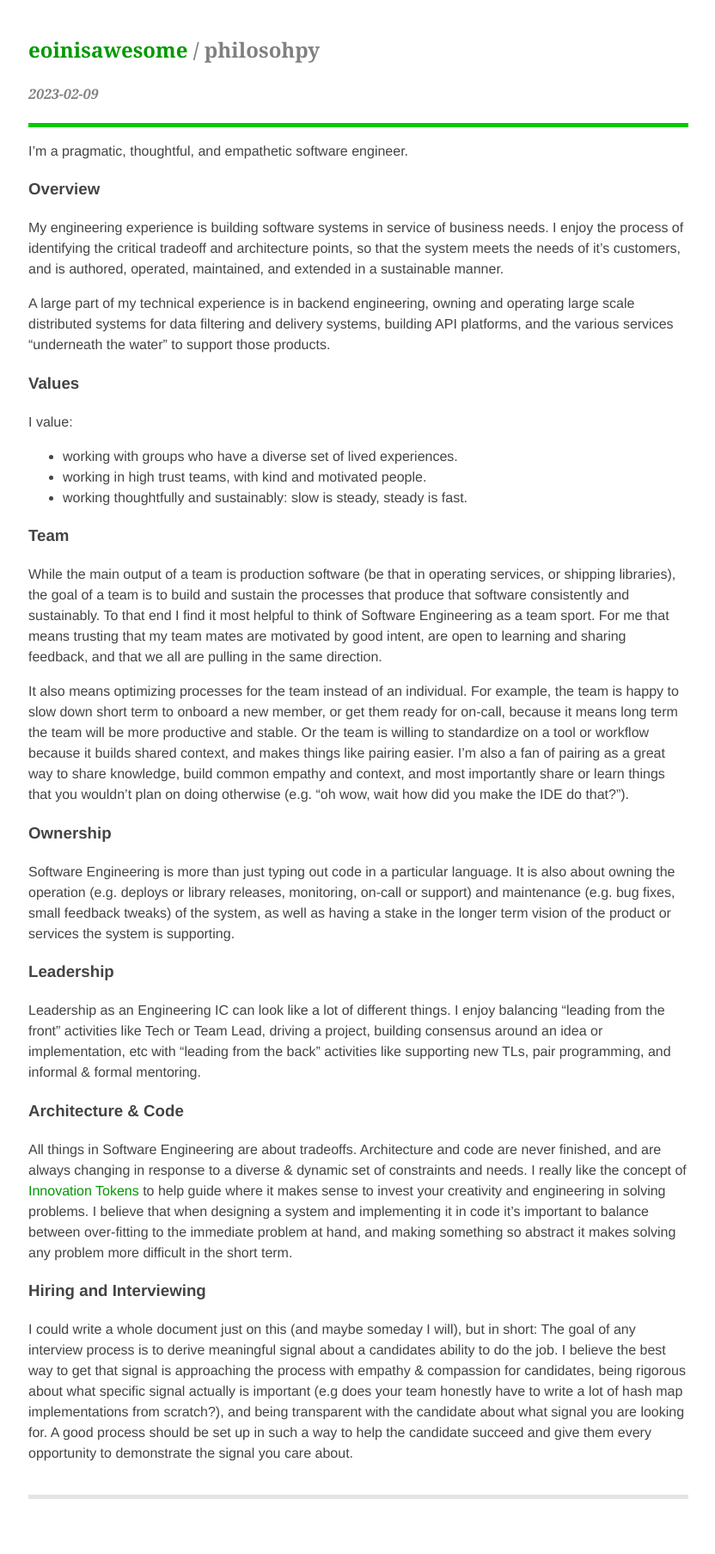
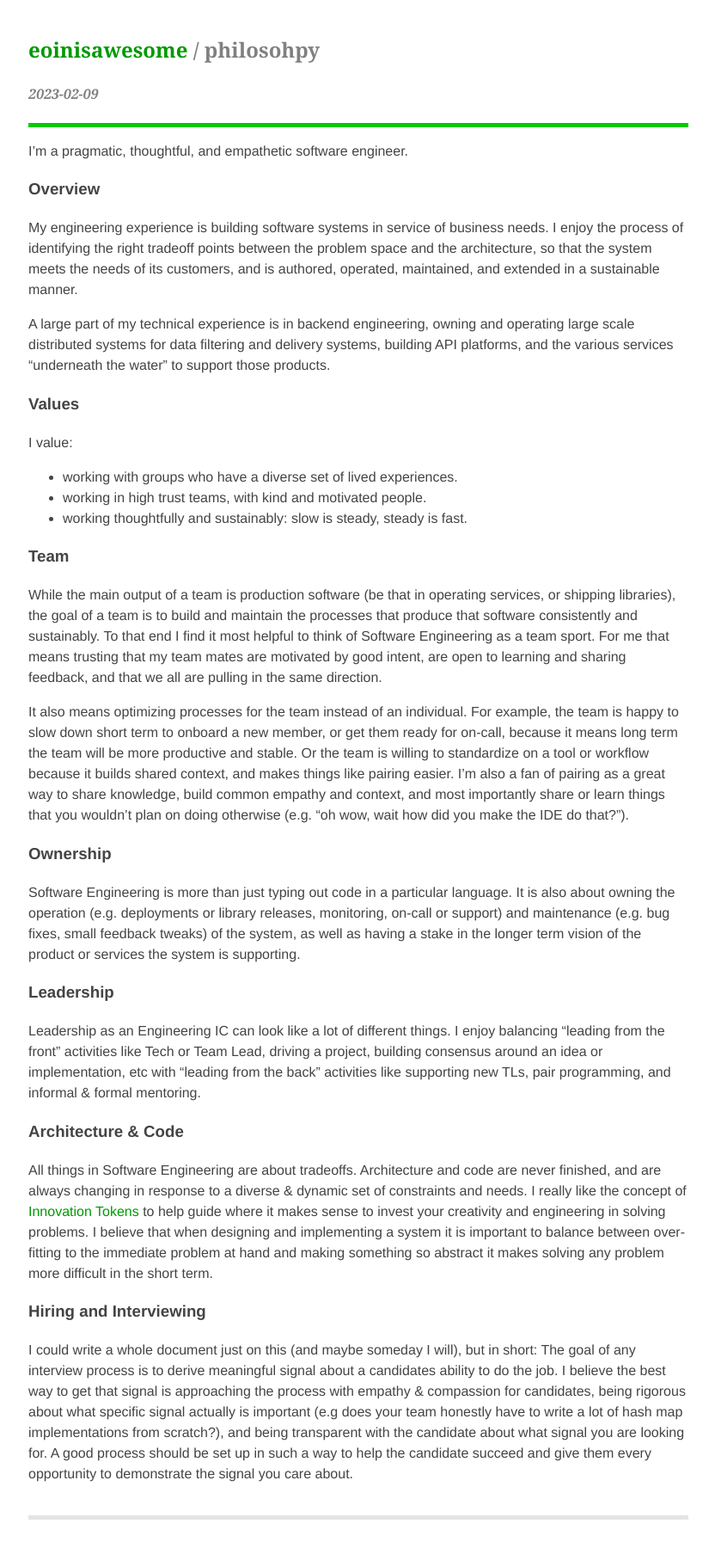
Before and after one commit to ecoffey/ecoffey.github.com, a Jekyll site: the page built from philosophy.md, in a window 1280 px wide. Shown: the whole page at 86% size, without its empty margins (223-1055 px from the left). Built offline with Jekyll 4.4.1, drawn with Linux system fonts in a browser that asks for light colours; before the commit the page ends 1783 px from its top, so only the background shows below that.

Commit message:
copy edits

```diff
--- a/philosophy.md
+++ b/philosophy.md
@@ -8,7 +8,7 @@ I'm a pragmatic, thoughtful, and empathetic software engineer.
 
 ### Overview
 
-My engineering experience is building software systems in service of business needs. I enjoy the process of identifying the critical tradeoff and architecture points, so that the system meets the needs of it's customers, and is authored, operated, maintained, and extended in a sustainable manner.
+My engineering experience is building software systems in service of business needs. I enjoy the process of identifying the right tradeoff points between the problem space and the architecture, so that the system meets the needs of its customers, and is authored, operated, maintained, and extended in a sustainable manner.
 
 A large part of my technical experience is in backend engineering, owning and operating large scale distributed systems for data filtering and delivery systems, building API platforms, and the various services "underneath the water" to support those products.
 
@@ -22,23 +22,21 @@ I value:
 
 ### Team
 
-While the main output of a team is production software (be that in operating services, or shipping libraries), the goal of a team is to build and sustain the processes that produce that software consistently and sustainably. To that end I find it most helpful to think of Software Engineering as a team sport. For me that means trusting that my team mates are motivated by good intent, are open to learning
-and sharing feedback, and that we all are pulling in the same direction.
+While the main output of a team is production software (be that in operating services, or shipping libraries), the goal of a team is to build and maintain the processes that produce that software consistently and sustainably. To that end I find it most helpful to think of Software Engineering as a team sport. For me that means trusting that my team mates are motivated by good intent, are open to learning and sharing feedback, and that we all are pulling in the same direction.
 
 It also means optimizing processes for the team instead of an individual. For example, the team is happy to slow down short term to onboard a new member, or get them ready for on-call, because it means long term the team will be more productive and stable. Or the team is willing to standardize on a tool or workflow because it builds shared context, and makes things like pairing easier. I'm also a fan of pairing as a great way to share knowledge, build common empathy and context, and most importantly share or learn things that you wouldn't plan on doing otherwise (e.g. "oh wow, wait how did you make the IDE do that?").
 
 ### Ownership
 
-Software Engineering is more than just typing out code in a particular language. It is also about owning the operation (e.g. deploys or library releases, monitoring, on-call or support) and maintenance (e.g. bug fixes, small feedback tweaks) of the system, as well as having a stake in the longer term vision of the product or services the system is supporting.
+Software Engineering is more than just typing out code in a particular language. It is also about owning the operation (e.g. deployments or library releases, monitoring, on-call or support) and maintenance (e.g. bug fixes, small feedback tweaks) of the system, as well as having a stake in the longer term vision of the product or services the system is supporting.
 
 ### Leadership
 
-Leadership as an Engineering IC can look like a lot of different things. I enjoy balancing "leading from the front" activities like Tech or Team Lead,
-driving a project, building consensus around an idea or implementation, etc with "leading from the back" activities like supporting new TLs, pair programming, and informal & formal mentoring.
+Leadership as an Engineering IC can look like a lot of different things. I enjoy balancing "leading from the front" activities like Tech or Team Lead, driving a project, building consensus around an idea or implementation, etc with "leading from the back" activities like supporting new TLs, pair programming, and informal & formal mentoring.
 
 ### Architecture & Code
 
-All things in Software Engineering are about tradeoffs. Architecture and code are never finished, and are always changing in response to a diverse & dynamic set of constraints and needs. I really like the concept of [Innovation Tokens](https://mcfunley.com/choose-boring-technology) to help guide where it makes sense to invest your creativity and engineering in solving problems. I believe that when designing a system and implementing it in code it's important to balance between over-fitting to the immediate problem at hand, and making something so abstract it makes solving any problem more difficult in the short term.
+All things in Software Engineering are about tradeoffs. Architecture and code are never finished, and are always changing in response to a diverse & dynamic set of constraints and needs. I really like the concept of [Innovation Tokens](https://mcfunley.com/choose-boring-technology) to help guide where it makes sense to invest your creativity and engineering in solving problems. I believe that when designing and implementing a system it is important to balance between over-fitting to the immediate problem at hand and making something so abstract it makes solving any problem more difficult in the short term.
 
 ### Hiring and Interviewing
 
```
